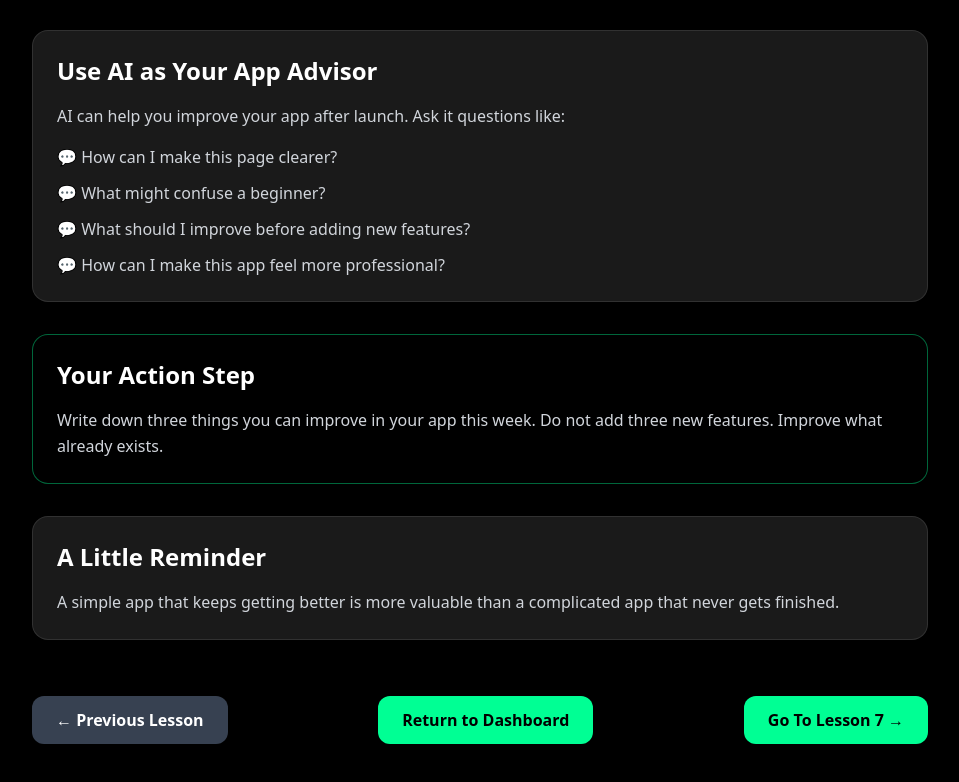
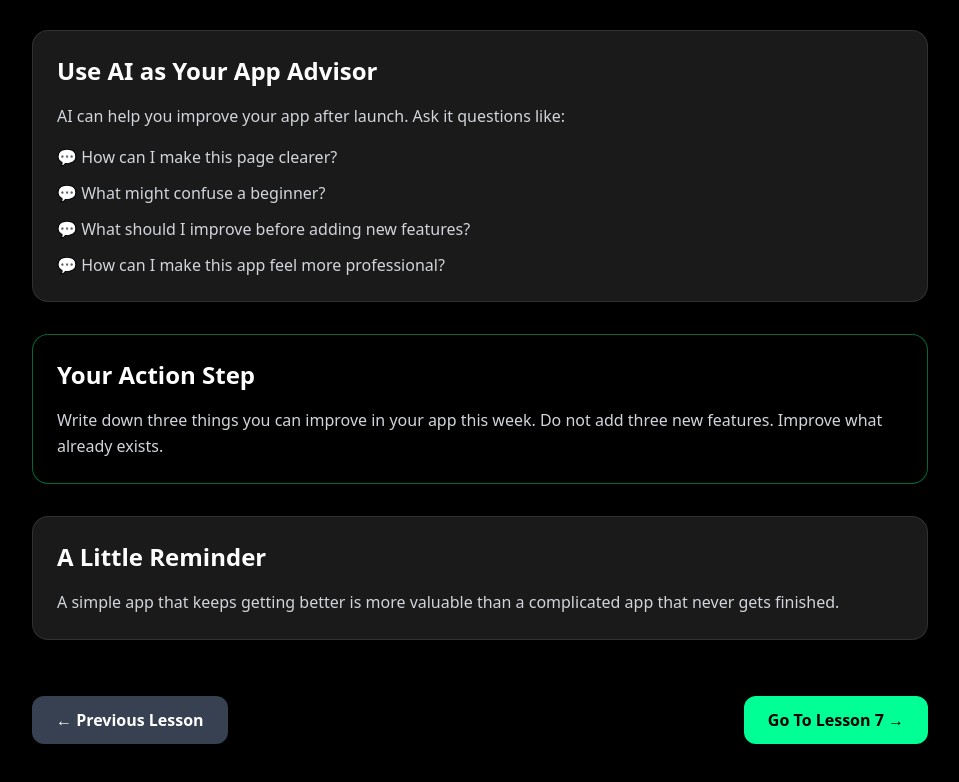
Before and after one commit to myapptly/apptly-website, a Next.js app: page /lesson-6 in a window 1280 px wide. Shown: the part 1916-2698 px from the top of the page, without its empty margins (160-1119 px from the left). Built offline with nearby package versions, Linux system fonts and the light colour scheme.

Commit message:
Update page

```diff
--- a/app/lesson-6/page.tsx
+++ b/app/lesson-6/page.tsx
@@ -119,13 +119,6 @@ export default function Lesson6() {
           </a>
 
           <a
-            href="/dashboard"
-            className="bg-[#00FF94] text-black px-6 py-3 rounded-xl font-bold hover:opacity-90"
-          >
-            Return to Dashboard
-          </a>
-
-          <a
             href="/lesson-7"
             className="bg-[#00FF94] text-black px-6 py-3 rounded-xl font-bold hover:opacity-90"
           >
```
